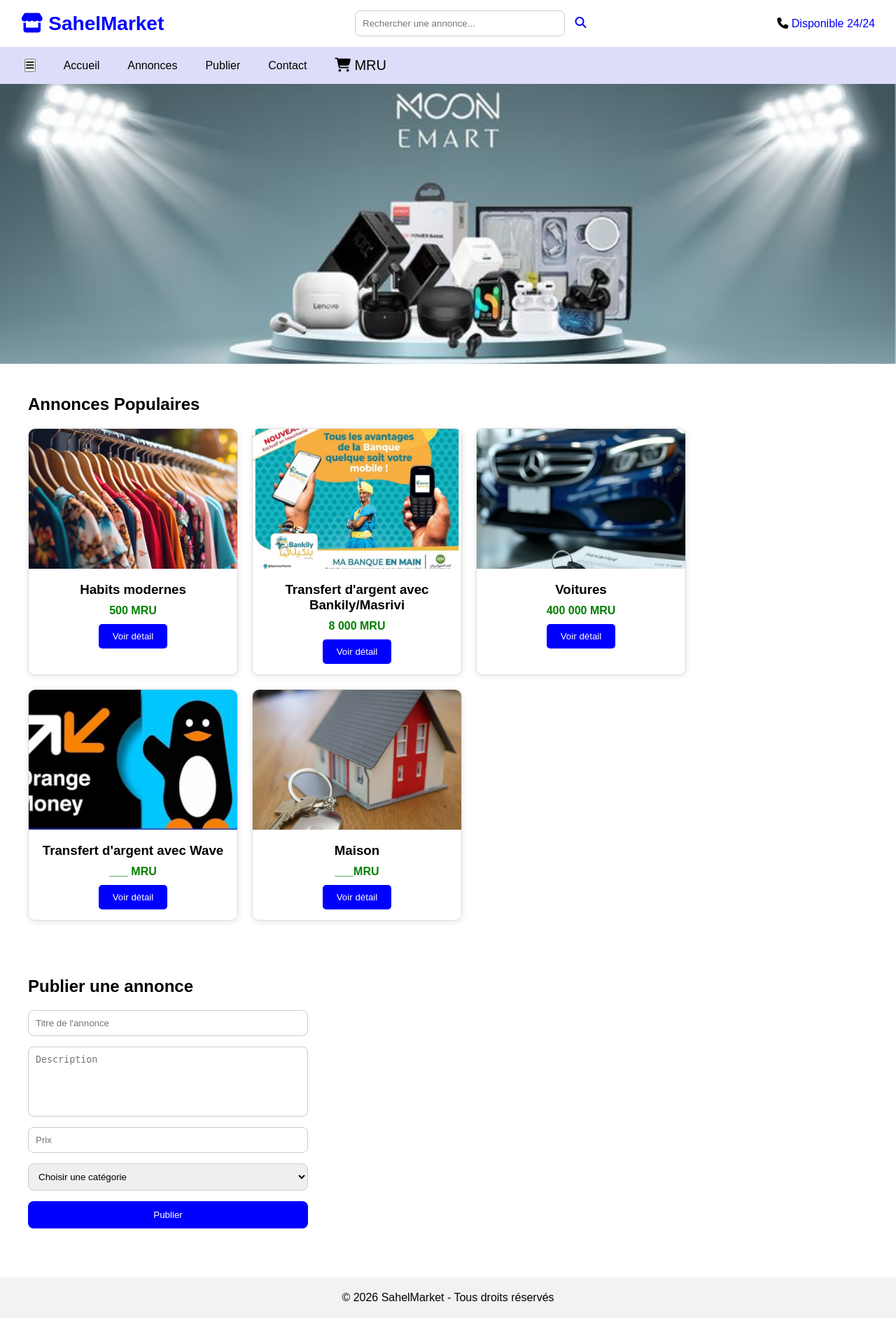
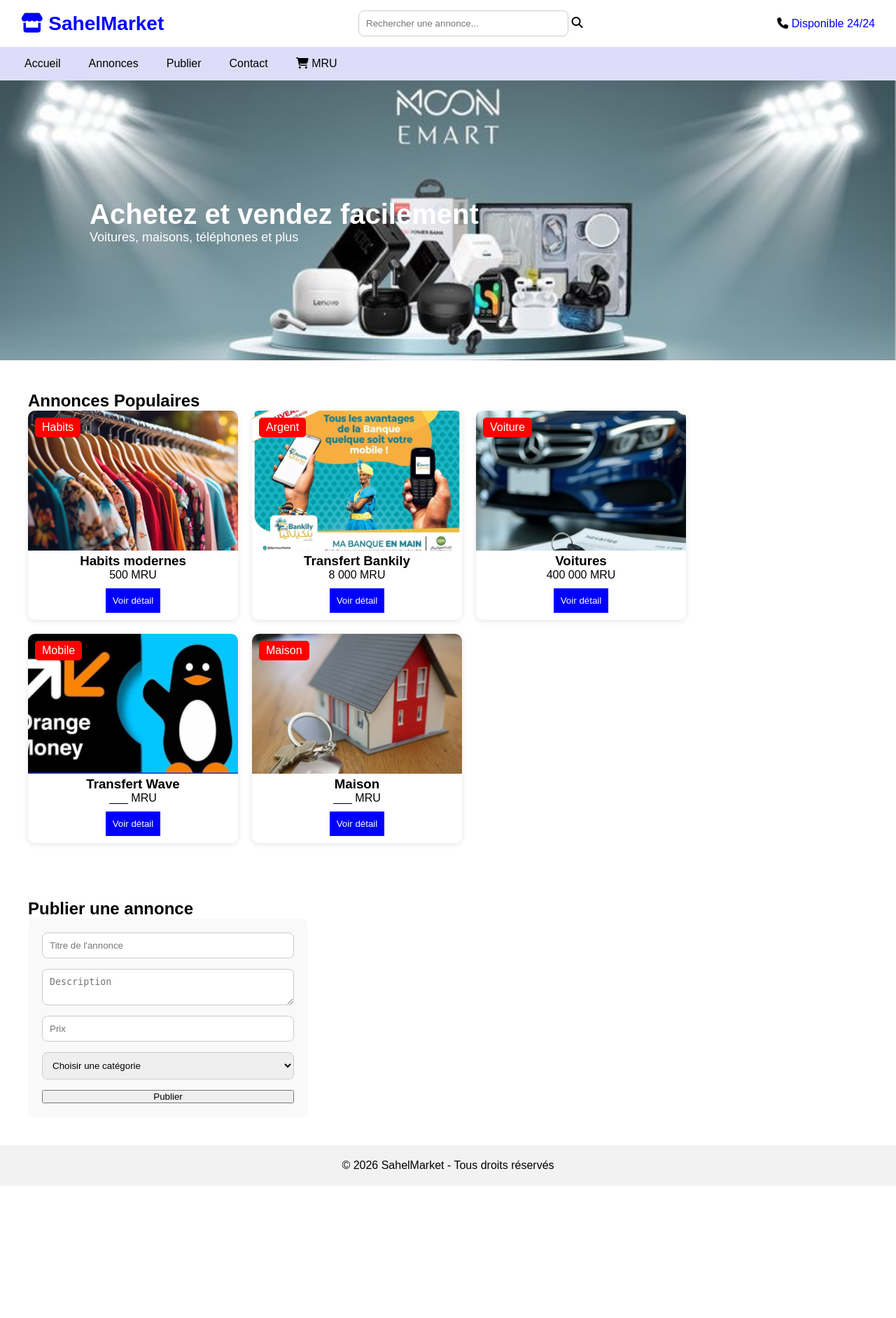
Before and after one commit to banocamara/SahelMarket.GitHub.io, a PHP site: page / in a window 1280 px wide. Shown: the whole page at 70% size. After the commit the page ends 1695 px from the top, so only its background shows below. Run offline with PHP 8.4, Linux system fonts and the light colour scheme.

Commit message:
Modification

```diff
--- a/css/style.css
+++ b/css/style.css
@@ -8,7 +8,7 @@ body {
     font-family: Arial, sans-serif;
 }
 
-/* Header top */
+/* TOP HEADER */
 .about {
     display: flex;
     justify-content: space-between;
@@ -25,27 +25,32 @@ body {
 .cherche input {
     padding: 10px;
     width: 300px;
+    border-radius: 8px;
     border: 1px solid #ccc;
-    border-radius: 8px;
-}
-
-.cherche i {
-    margin-left: 10px;
-    color: blue;
 }
 
 .dispo a {
+    color: blue;
     text-decoration: none;
-    color: blue;
 }
 
-/* Menu */
+/* MENU */
+#menu-btn {
+    display: none;
+}
+
+.menu-icon {
+    display: none;
+    font-size: 25px;
+    margin: 10px;
+    cursor: pointer;
+}
+
 .accueil {
     display: flex;
     list-style: none;
-    background-color: rgba(88,88,225,0.2);
+    background: rgba(88,88,225,0.2);
     padding: 15px;
-    align-items: center;
 }
 
 .accueil li {
@@ -64,38 +69,58 @@ body {
 
 .shop {
     margin-left: auto;
-    font-size: 20px;
 }
 
-/* Hero image */
+/* HERO */
+.hero {
+    position: relative;
+}
+
 .hero img {
     width: 100%;
     height: 400px;
     object-fit: cover;
 }
 
-/* Annonces */
+.hero-text {
+    position: absolute;
+    top: 50%;
+    left: 10%;
+    transform: translateY(-50%);
+    color: white;
+}
+
+.hero-text h1 {
+    font-size: 40px;
+}
+
+.hero-text p {
+    font-size: 18px;
+}
+
+/* CARDS */
 .annonces {
     padding: 40px;
 }
 
-.annonces h2 {
-    margin-bottom: 20px;
-}
-
 .cards {
     display: flex;
+    flex-wrap: wrap;
     gap: 20px;
-    flex-wrap: wrap;
 }
 
 .card {
     width: 300px;
-    border: 1px solid #ddd;
     border-radius: 10px;
     overflow: hidden;
+    box-shadow: 0px 2px 8px rgba(0,0,0,0.1);
     text-align: center;
-    box-shadow: 0px 2px 8px rgba(0,0,0,0.1);
+    position: relative;
+    transition: 0.3s;
+}
+
+.card:hover {
+    transform: translateY(-10px);
 }
 
 .card img {
@@ -104,33 +129,32 @@ body {
     object-fit: cover;
 }
 
-.card h3 {
-    margin: 15px 0 10px;
-}
-
-.card p {
-    margin-bottom: 10px;
-    font-weight: bold;
-    color: green;
+.badge {
+    position: absolute;
+    top: 10px;
+    left: 10px;
+    background: red;
+    color: white;
+    padding: 5px 10px;
+    border-radius: 5px;
 }
 
 .card button {
-    margin-bottom: 15px;
-    padding: 10px 20px;
     background: blue;
     color: white;
+    padding: 10px;
     border: none;
-    border-radius: 5px;
+    margin: 10px;
     cursor: pointer;
 }
 
-/* Publier */
+.card button:hover {
+    background: darkblue;
+}
+
+/* FORM */
 .publier {
     padding: 40px;
-}
-
-.publier h2 {
-    margin-bottom: 20px;
 }
 
 form {
@@ -138,40 +162,36 @@ form {
     display: flex;
     flex-direction: column;
     gap: 15px;
+    background: #f9f9f9;
+    padding: 20px;
+    border-radius: 10px;
 }
 
 form input,
 form textarea,
 form select {
     padding: 10px;
+    border-radius: 8px;
     border: 1px solid #ccc;
-    border-radius: 8px;
 }
 
-form textarea {
-    height: 100px;
-    resize: none;
+form input:focus,
+form textarea:focus,
+form select:focus {
+    border: 2px solid blue;
+    outline: none;
 }
 
-form button {
-    padding: 12px;
-    background: blue;
-    color: white;
-    border: none;
-    border-radius: 8px;
-    cursor: pointer;
+/* FOOTER */
+footer {
+    text-align: center;
+    padding: 20px;
+    background: #f2f2f2;
 }
 
-/* Footer */
-footer {
-    text-align: center;
-    background: #f2f2f2;
-    padding: 20px;
-    margin-top: 30px;
-}
+/* MOBILE */
+@media (max-width: 768px) {
 
-/* Responsive */
-@media (max-width: 768px) {
     .about {
         flex-direction: column;
         gap: 15px;
@@ -181,8 +201,19 @@ footer {
         width: 100%;
     }
 
+    .menu-icon {
+        display: block;
+    }
+
     .accueil {
-        flex-wrap: wrap;
+        flex-direction: column;
+        display: none;
+        width: 100%;
+        background: white;
+    }
+
+    #menu-btn:checked ~ .accueil {
+        display: flex;
     }
 
     .cards {
--- a/index.html
+++ b/index.html
@@ -15,8 +15,8 @@ href="https://cdnjs.cloudflare.com/ajax/libs/font-awesome/6.7.2/css/all.min.css"
 
 <header>
     <nav>
+
         <div class="about">
-
             <div class="titre">
                 <i class="fa-solid fa-store"></i> SahelMarket
             </div>
@@ -30,79 +30,94 @@ href="https://cdnjs.cloudflare.com/ajax/libs/font-awesome/6.7.2/css/all.min.css"
                 <i class="fa-solid fa-phone"></i>
                 <a href="#">Disponible 24/24</a>
             </div>
-
         </div>
 
+        <!-- MENU MOBILE -->
+        <input type="checkbox" id="menu-btn">
+
+        <label for="menu-btn" class="menu-icon">
+            <i class="fa-solid fa-bars"></i>
+        </label>
+
+        <!-- MENU -->
         <ul class="accueil">
-            <li><button><i class="fa-solid fa-bars"></i></button></li>
             <li><a href="#">Accueil</a></li>
             <li><a href="#">Annonces</a></li>
             <li><a href="#">Publier</a></li>
             <li><a href="#">Contact</a></li>
             <li class="shop"><i class="fa-solid fa-cart-shopping"></i> MRU</li>
         </ul>
+
     </nav>
 </header>
 
 <main>
 
-    <!-- Bannière principale -->
+    <!-- HERO -->
     <section class="hero">
-        <img src="images/banner-market1.jpg" alt="Annonce principale">
+        <img src="images/banner-market1.jpg" alt="">
+        <div class="hero-text">
+            <h1>Achetez et vendez facilement</h1>
+            <p>Voitures, maisons, téléphones et plus</p>
+        </div>
     </section>
 
-    <!-- Section annonces -->
+    <!-- ANNONCES -->
     <section class="annonces">
         <h2>Annonces Populaires</h2>
 
         <div class="cards">
 
             <div class="card">
-                <img src="images/Habit1.jpg" alt="Habits">
+                <span class="badge">Habits</span>
+                <img src="images/Habit1.jpg">
                 <h3>Habits modernes</h3>
                 <p>500 MRU</p>
                 <button>Voir détail</button>
             </div>
 
             <div class="card">
-                <img src="images/bankily2.jpg" alt="money">
-                <h3>Transfert d'argent avec Bankily/Masrivi</h3>
+                <span class="badge">Argent</span>
+                <img src="images/bankily2.jpg">
+                <h3>Transfert Bankily</h3>
                 <p>8 000 MRU</p>
                 <button>Voir détail</button>
             </div>
 
             <div class="card">
-                <img src="images/car1.jpg" alt="voiture">
+                <span class="badge">Voiture</span>
+                <img src="images/car1.jpg">
                 <h3>Voitures</h3>
                 <p>400 000 MRU</p>
                 <button>Voir détail</button>
             </div>
 
             <div class="card">
-                <img src="images/money_orange_wave.jpg" alt="money">
-                <h3>Transfert d'argent avec Wave</h3>
+                <span class="badge">Mobile</span>
+                <img src="images/money_orange_wave.jpg">
+                <h3>Transfert Wave</h3>
                 <p>___ MRU</p>
                 <button>Voir détail</button>
             </div>
 
             <div class="card">
-                <img src="images/maison1.jpg" alt="Téléphone">
+                <span class="badge">Maison</span>
+                <img src="images/maison1.jpg">
                 <h3>Maison</h3>
-                <p>___MRU</p>
+                <p>___ MRU</p>
                 <button>Voir détail</button>
             </div>
+
         </div>
     </section>
 
-    <!-- Formulaire publication -->
+    <!-- FORMULAIRE -->
     <section class="publier">
         <h2>Publier une annonce</h2>
 
         <form>
             <input type="text" placeholder="Titre de l'annonce" required>
-
             <textarea placeholder="Description" required></textarea>
-
             <input type="number" placeholder="Prix" required>
 
             <select required>
```
